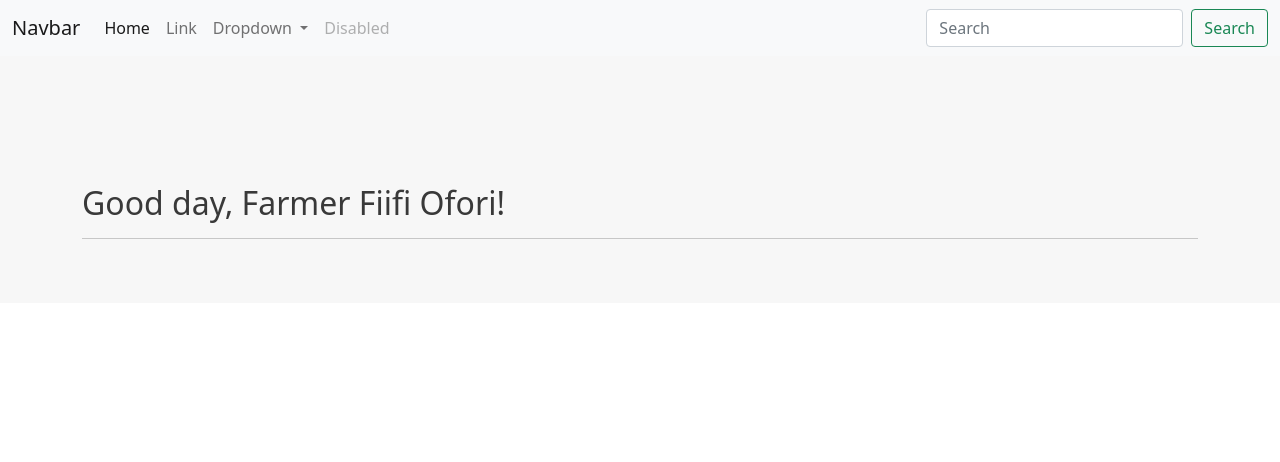
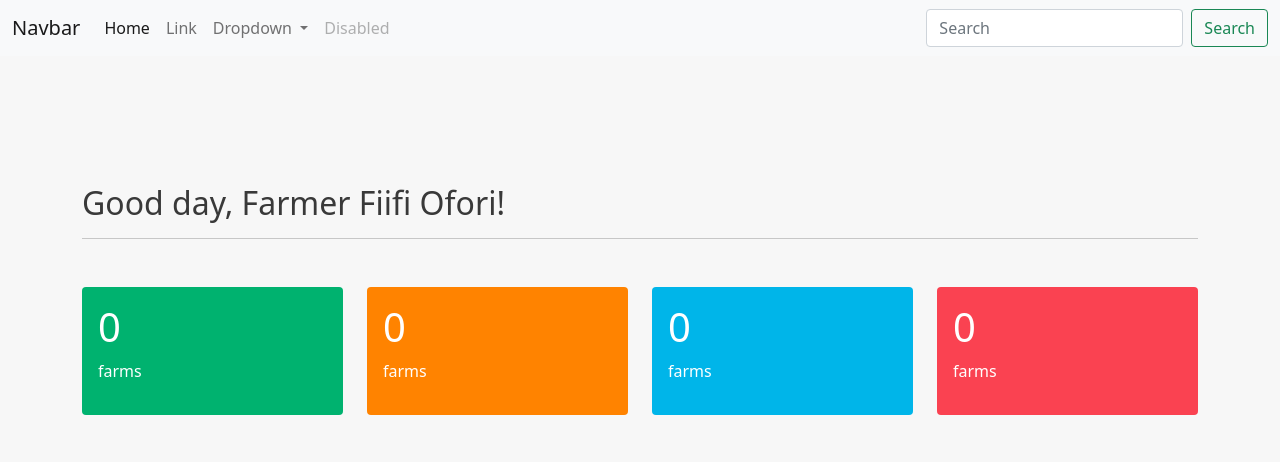
Before and after one commit to brafii/fullstalk-africa, a PHP site: page /vfarmer/dashboard.html in a window 1280 px wide. Shown: the top 462 px of the page. Run offline with PHP 8.4, Linux system fonts and the light colour scheme.

Commit message:
working on dashboard cards

```diff
--- a/vfarmer/css/dashboard.css
+++ b/vfarmer/css/dashboard.css
@@ -23,3 +23,24 @@ body{
 .display-name{
     margin-top: 80px;
 }
+
+.card1{
+    background-color: var(--card-green);
+    color: #fff;
+    border: 0;
+}
+.card2{
+    background-color: var(--card-orange);
+    color: #fff;
+    border: 0;
+}
+.card3{
+    background-color: var(--card-blue);
+    color: #fff;
+    border: 0;
+}
+.card4{
+    background-color: var(--card-red);
+    color: #fff;
+    border: 0;
+}
--- a/vfarmer/dashboard.html
+++ b/vfarmer/dashboard.html
@@ -60,9 +60,50 @@
                 <hr>
             </div>
 
-            <div class="content-card mt-3">
+            <div class="content-card mt-5">
 
               <div class="row">
+
+                <div class="col-md">
+
+                  <div class="card card1">
+                    <div class="card-body">
+                      <h1>0</h1>
+                      <p>farms</p>
+                    </div>
+                  </div>
+
+                </div>
+                <div class="col-md">
+
+                  <div class="card card2">
+                    <div class="card-body">
+                      <h1>0</h1>
+                      <p>farms</p>
+                    </div>
+                  </div>
+
+                </div>
+                <div class="col-md">
+
+                  <div class="card card3">
+                    <div class="card-body">
+                      <h1>0</h1>
+                      <p>farms</p>
+                    </div>
+                  </div>
+
+                </div>
+                <div class="col-md">
+
+                  <div class="card card4">
+                    <div class="card-body">
+                      <h1>0</h1>
+                      <p>farms</p>
+                    </div>
+                  </div>
+
+                </div>
 
               </div>
 
```
